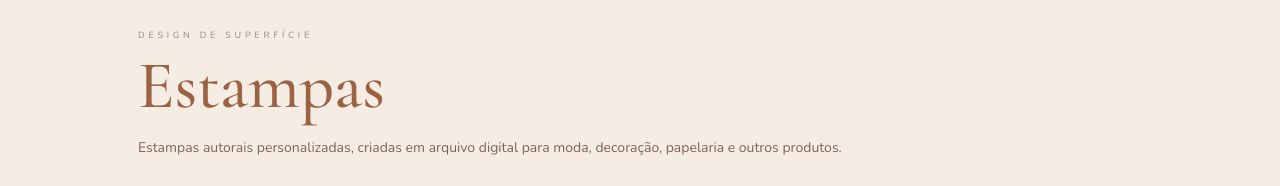
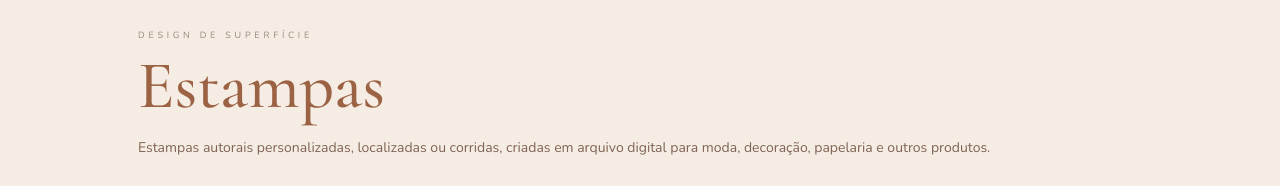
Before and after one commit to santiagotoso-hash/carola-hoisel, a plain HTML site: page index.html in a window 1280 px wide. Shown: the part 5100-5286 px from the top of the page. Drawn offline with nearby package versions, Linux system fonts and the light colour scheme.

Commit message:
Ajuste de texto no index.html
Co-Authored-By: Claude Sonnet 5.5 <noreply@anthropic.com>

```diff
--- a/index.html
+++ b/index.html
@@ -130,7 +130,8 @@
     <div class="sec-text reveal">
       <p class="eyebrow">design de superfície</p>
       <h2 class="siena">Estampas</h2>
-      <p>Estampas autorais personalizadas, criadas em arquivo digital para moda, decoração, papelaria e outros produtos.
+      <p>Estampas autorais personalizadas, localizadas ou corridas, criadas em arquivo digital para moda, decoração,
+        papelaria e outros produtos.
       </p>
     </div>
     <div class="grid-gallery grid-3" data-count="3" data-colors="#d9c4b2,#7d9a8c,#b07a6e"></div>
```
